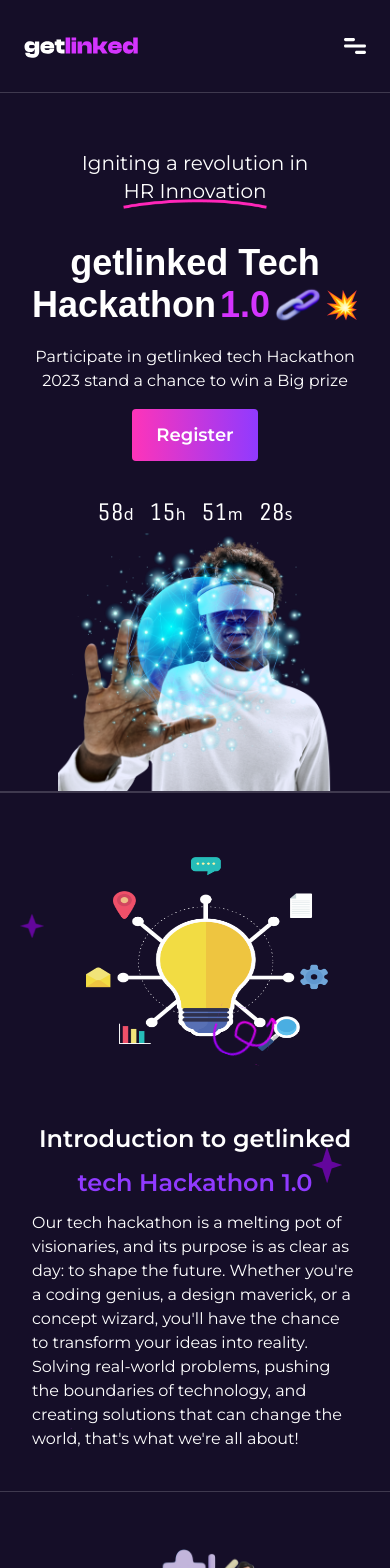
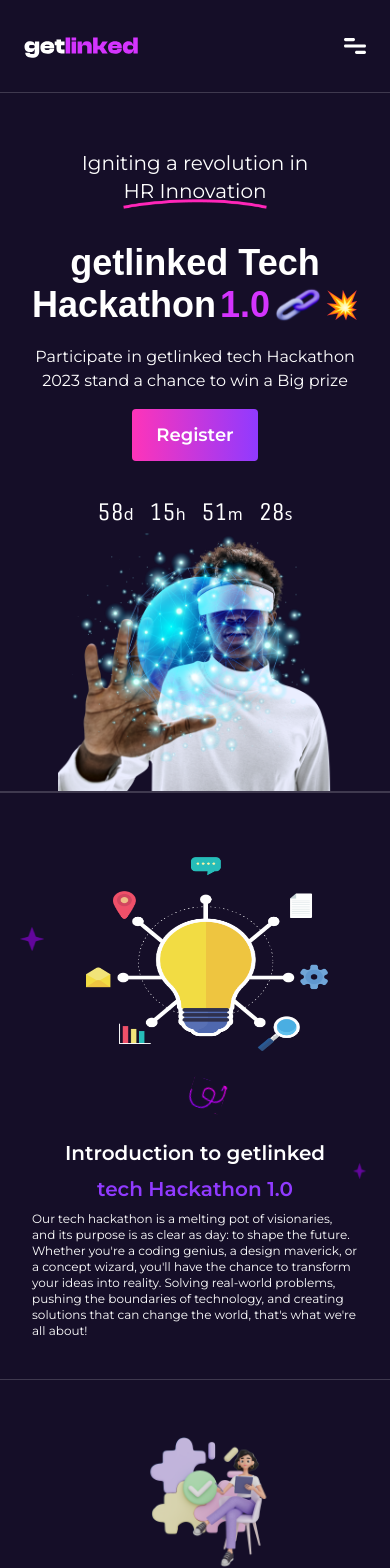
Before and after one commit to SageKyle/getlinked, a React (Vite) app: page / in a window 390 px wide. Shown: the top 1568 px of the page. Built offline with nearby package versions, Linux system fonts and the light colour scheme; a web font is replaced by a local one.

Commit message:
home: add media queries to idea section

```diff
--- a/src/components/IdeaSection.jsx
+++ b/src/components/IdeaSection.jsx
@@ -4,11 +4,15 @@ import Idea from '../assets/images/idea-illustration.png'
 
 export default function IdeaSection() {
 	return (
-		<section className="w-full grid gap-4 items-center justify-center border-b border-primary-border px-8 py-10 lg:grid-cols-2 lg:max-h-[80vh]">
-			<div className="w-full pl-6 flex relative mb-8 lg:mb-0">
+		<section
+			className="w-full grid gap-4 items-center justify-center border-b border-primary-border px-8 py-10 lg:grid-cols-2 lg:max-h-[80vh]"
+			aria-describedby="idea-section"
+		>
+			<div className="w-full pl-6 flex flex-col relative mb-2 md:mb-8 lg:mb-0">
 				<img
 					src={PurpleStar}
 					alt=""
+					aria-hidden
 					loading="lazy"
 					className="inline-block w-6 h-6 absolute top-1/3 -left-3 animate-pulse transition-all duration-200"
 				/>
@@ -21,24 +25,29 @@ export default function IdeaSection() {
 				<img
 					src={ArrowIcon}
 					alt=""
+					aria-hidden
 					loading="lazy"
-					className="inline-block absolute right-20 bottom-2"
+					className="inline-block lg:absolute h-10 lg:right-20 bottom-2"
 				/>
 			</div>
-			<div className="w-full flex flex-col gap-3 relative">
-				<h4 className="text-2xl text-center font-bold lg:text-left">
+			<div className="w-full flex flex-col gap-2 md:gap-3 relative">
+				<h4
+					className="text-xl md:text-2xl text-center font-bold lg:text-left"
+					id="idea-section"
+				>
 					Introduction to getlinked
 				</h4>
-				<h4 className="text-2xl text-center font-bold lg:text-left text-primary">
+				<h4 className="text-xl md:text-2xl text-center font-bold lg:text-left text-primary">
 					tech Hackathon 1.0
 				</h4>
 				<img
 					src={PurpleStar}
 					alt=""
+					aria-hidden
 					loading="lazy"
-					className="inline-block absolute right-4 top-6 animate-pulse transition-all duration-200"
+					className="inline-block absolute h-4 -right-2 md:right-20 top-6 animate-pulse transition-all duration-200"
 				/>
-				<p className="text-base font-light">
+				<p className=" text-xs md:text-base font-light">
 					Our tech hackathon is a melting pot of visionaries, and its purpose is
 					as clear as day: to shape the future. Whether you&apos;re a coding
 					genius, a design maverick, or a concept wizard, you&apos;ll have the
```
